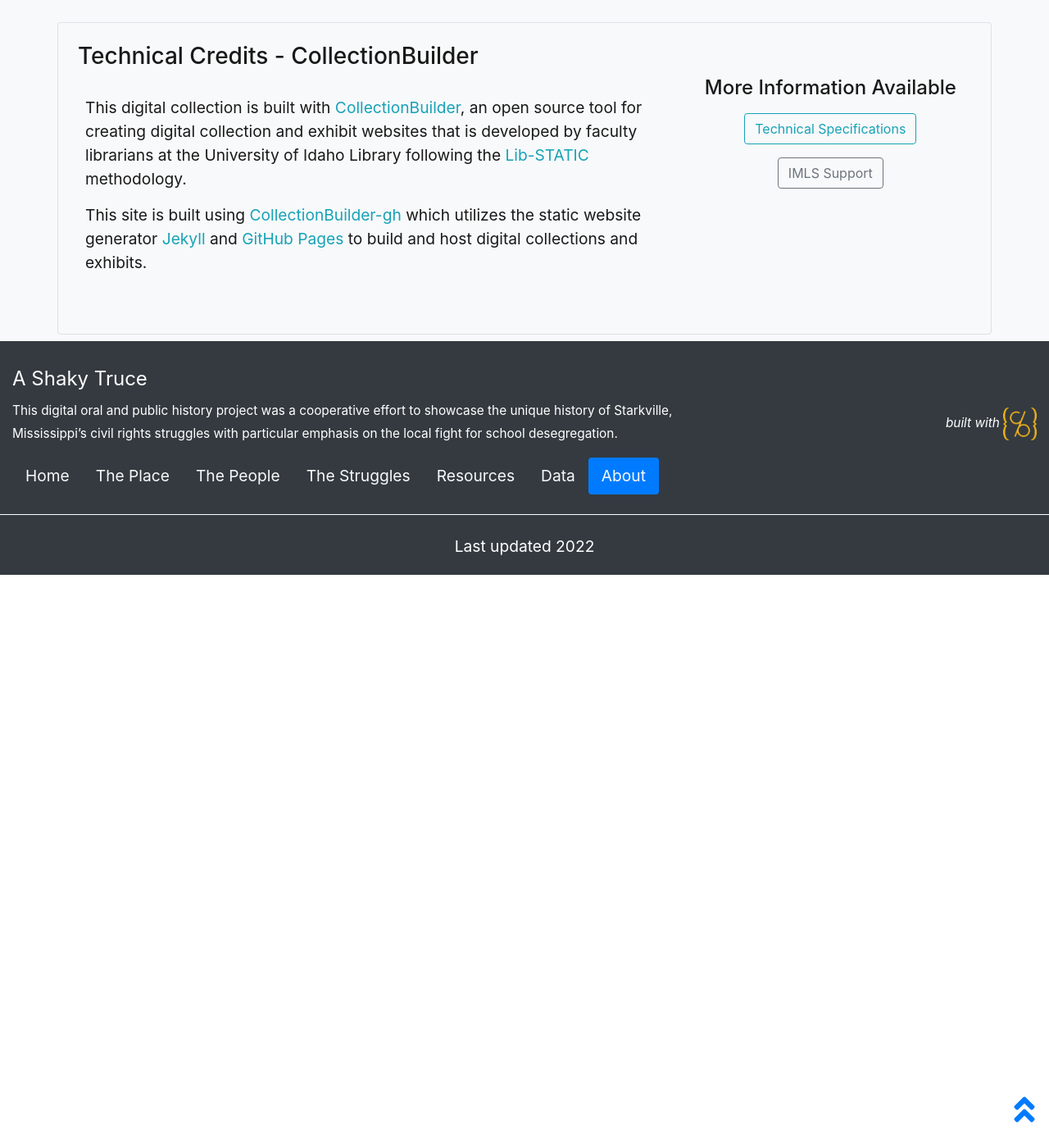
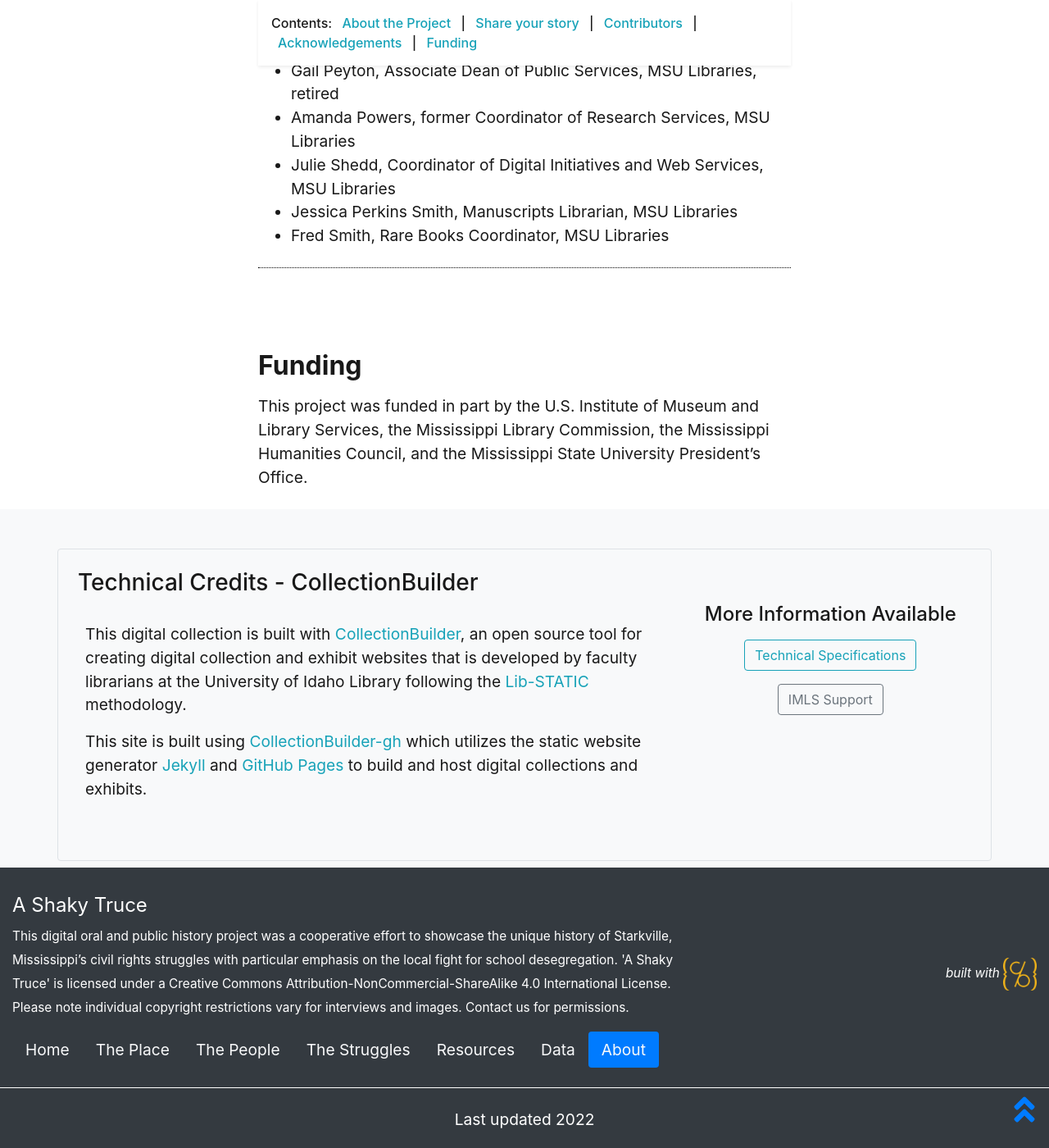
Before and after one commit to ShakyTruce/shakytruce.github.io, a Jekyll site: the page built from pages/about.md, in a window 1280 px wide and 1400 px high, scrolled down 3035 px. Shown: the whole window at 82% size. Built offline with Jekyll 4.4.1, drawn with Linux system fonts in a browser that asks for light colours; before the commit the page ends 3736 px from its top, so only the background shows below that; some of the changed text lies outside the part shown.

Commit message:
about update and data fix

```diff
--- a/_config.yml
+++ b/_config.yml
@@ -25,7 +25,7 @@
 tagline: Civil Rights Struggles in Starkville, Mississippi, 1960-1980
 # description appears in meta tags and other locations
 # this description might appear in search result lists, keep around 160 characters max
-description: This digital oral and public history project was a cooperative effort to showcase the unique history of Starkville, Mississippi’s civil rights struggles with particular emphasis on the local fight for school desegregation.
+description: This digital oral and public history project was a cooperative effort to showcase the unique history of Starkville, Mississippi’s civil rights struggles with particular emphasis on the local fight for school desegregation. 'A Shaky Truce' is licensed under a Creative Commons Attribution-NonCommercial-ShareAlike 4.0 International License. Please note individual copyright restrictions vary for interviews and images. Contact us for permissions.
 # creator of the digital collection, to appear in meta tags; we typically use our GitHub usernames but feel free to just use your name
 author: ShakyTruce
 
--- a/pages/about.md
+++ b/pages/about.md
@@ -10,7 +10,7 @@
 
 {% include feature/jumbotron.html objectid="https://cdil.lib.uidaho.edu/images/palouse_sm.jpg" %}
 
-{% include feature/nav-menu.html sections="About the Project;Contributors;Acknowledgements" %}
+{% include feature/nav-menu.html sections="About the Project;Share your story;Contributors;Acknowledgements;Funding" %}
 
 ## About the Project
 
@@ -19,6 +19,10 @@
 “A Shaky Truce” highlights the civil rights struggles that took place in Starkville, Mississippi during the 1960s and 70s, a time when local African Americans demanded equality for all citizens. This website is designed to tell that story, providing information for scholars and tools for teachers interested in exploring these local conversations about race, equality, and human rights.
 
 The content you see in this website is a result of ongoing research that began in 2014.  Photos and documents are from Mississippi State University Libraries’ Special Collections, Digital Collections, or Circulating Collections; others come from other online archives; still other items were generously donated or shared by those we interviewed.  If you are interested in further research on this or related topics, visit lib.msstate.edu for help getting started.
+
+## Share your story
+
+The interviews on this website are first-hand accounts of events and movements during the 1960s - 1980s in Starkville, Mississippi, and the surrounding areas. If you have a story you'd like to share that relates to the events you see here, please reach out to us! Email us at <a href="mailto:starkvillecivilrights@gmail.com">starkvillecivilrights@gmail.com</a> or visit our <a href="https://www.facebook.com/starkvillecivilrights">Facebook page</a>.
 
 ## Contributors
 
@@ -57,3 +61,7 @@
 - Julie Shedd, Coordinator of Digital Initiatives and Web Services, MSU Libraries
 - Jessica Perkins Smith, Manuscripts Librarian, MSU Libraries
 - Fred Smith, Rare Books Coordinator, MSU Libraries
+
+## Funding
+
+This project was funded in part by the U.S. Institute of Museum and Library Services, the Mississippi Library Commission, the Mississippi Humanities Council, and the Mississippi State University President's Office.
```
Also changed, not shown: _data/collectionbuilder-shakytruce-metadata.csv.
